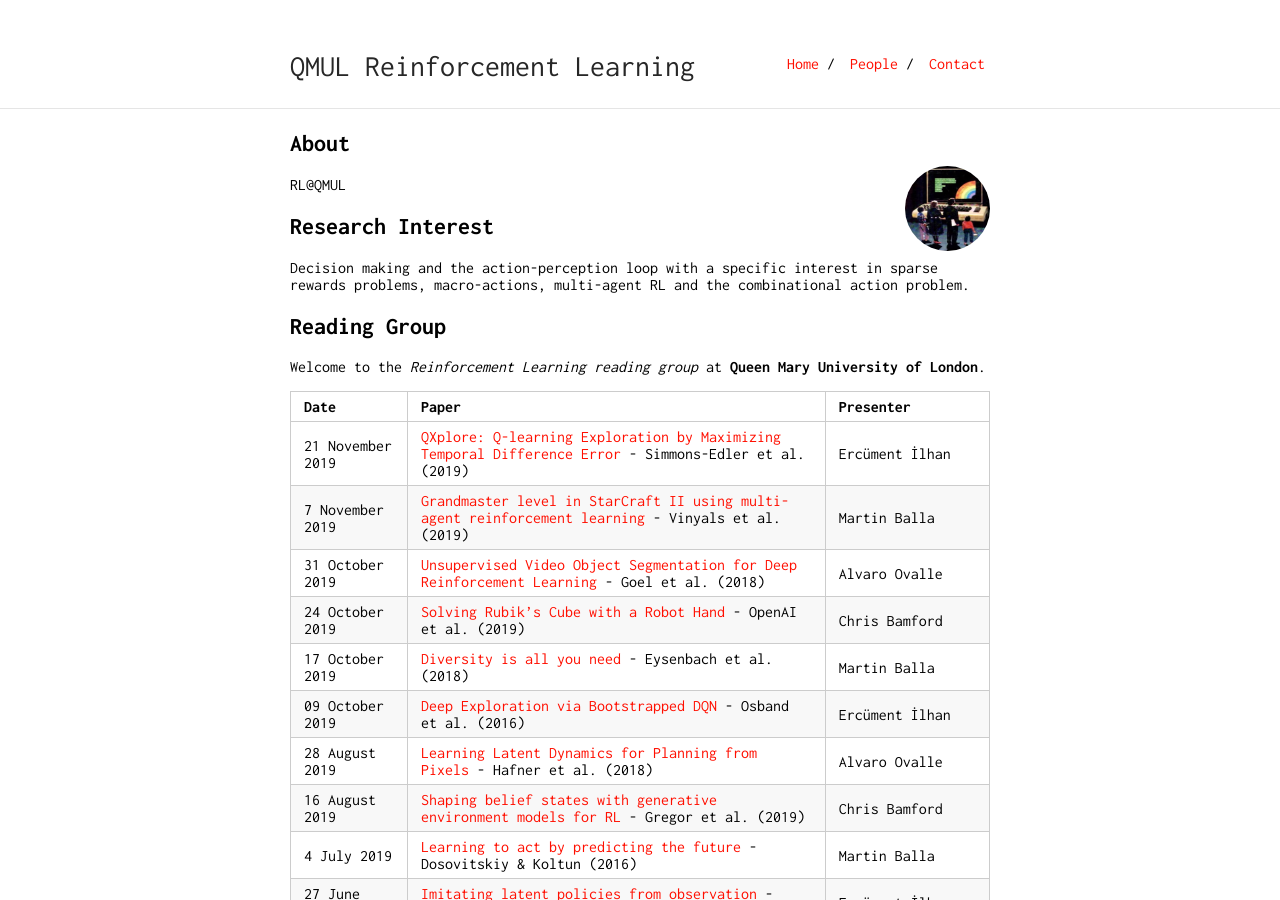
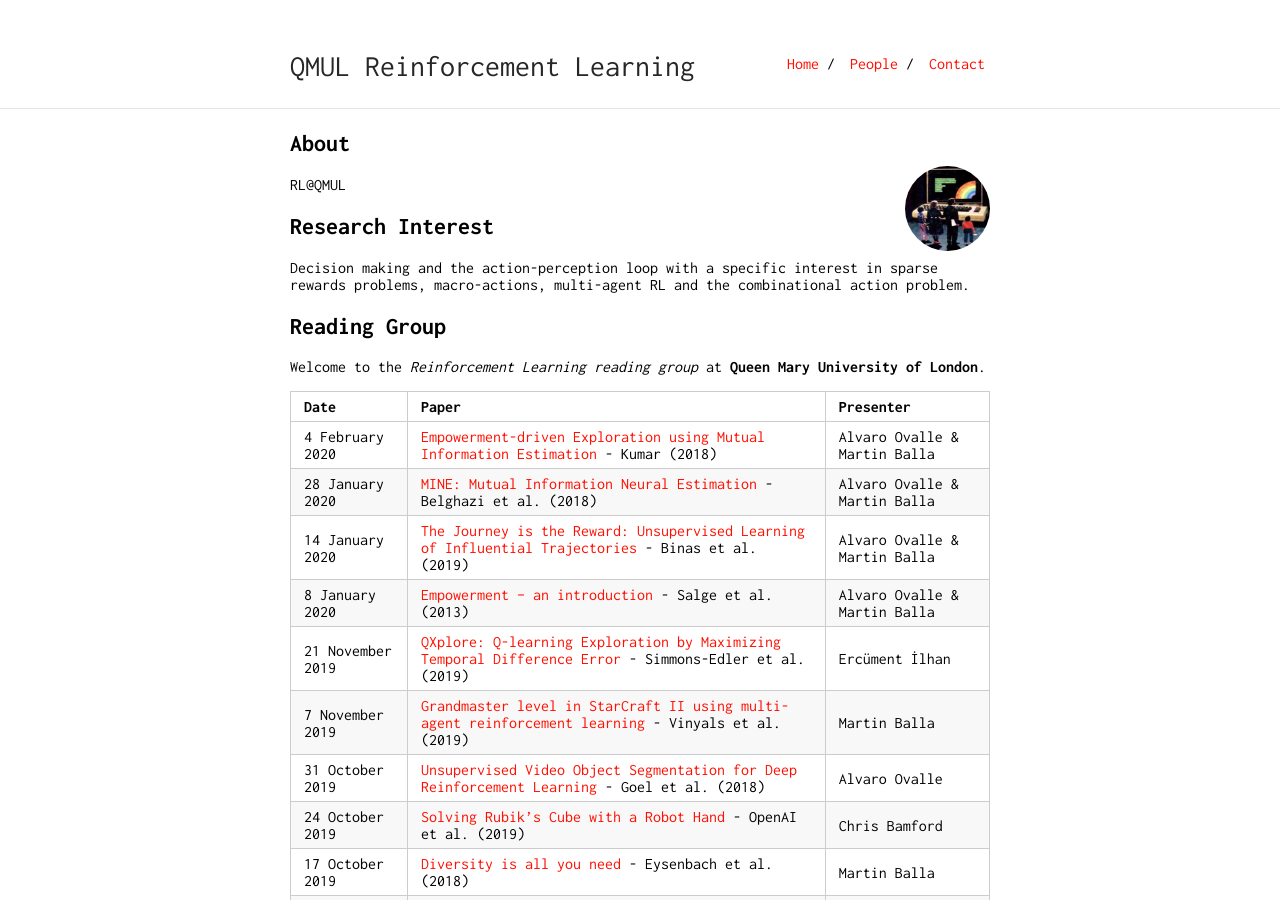
Before and after one commit to qmul-rl/qmul-rl.github.io, a Jekyll site: the page built from index.md, in a window 1280 px wide and 900 px high. Built offline with Jekyll 4.4.1, drawn with Linux system fonts in a browser that asks for light colours; our own code applies the rules of GitHub Pages for plain Markdown files.

Commit message:
updated reading group history

```diff
--- a/index.md
+++ b/index.md
@@ -19,6 +19,10 @@ Welcome to the *Reinforcement Learning reading group* at **Queen Mary University
 
 Date | Paper | Presenter
 -----|-------|--------
+4 February 2020 | [Empowerment-driven Exploration using Mutual Information Estimation](https://arxiv.org/abs/1810.05533) - Kumar (2018) | Alvaro Ovalle & Martin Balla
+28 January 2020 | [MINE: Mutual Information Neural Estimation](https://arxiv.org/abs/1801.04062) - Belghazi et al. (2018) | Alvaro Ovalle & Martin Balla
+14 January 2020 | [The Journey is the Reward: Unsupervised Learning of Influential Trajectories](https://arxiv.org/abs/1905.09334) - Binas et al. (2019) | Alvaro Ovalle & Martin Balla
+8 January 2020 | [Empowerment -- an introduction](https://arxiv.org/abs/1310.1863) - Salge et al. (2013) | Alvaro Ovalle & Martin Balla
 21 November 2019 | [QXplore: Q-learning Exploration by Maximizing Temporal Difference Error](https://arxiv.org/abs/1906.08189) - Simmons-Edler et al. (2019) | Ercüment İlhan
 7 November 2019 | [Grandmaster level in StarCraft II using multi-agent reinforcement learning](https://www.nature.com/articles/s41586-019-1724-z) - Vinyals et al. (2019) | Martin Balla
 31 October 2019 | [Unsupervised Video Object Segmentation for Deep Reinforcement Learning](https://arxiv.org/abs/1805.07780) - Goel et al. (2018) | Alvaro Ovalle
```
